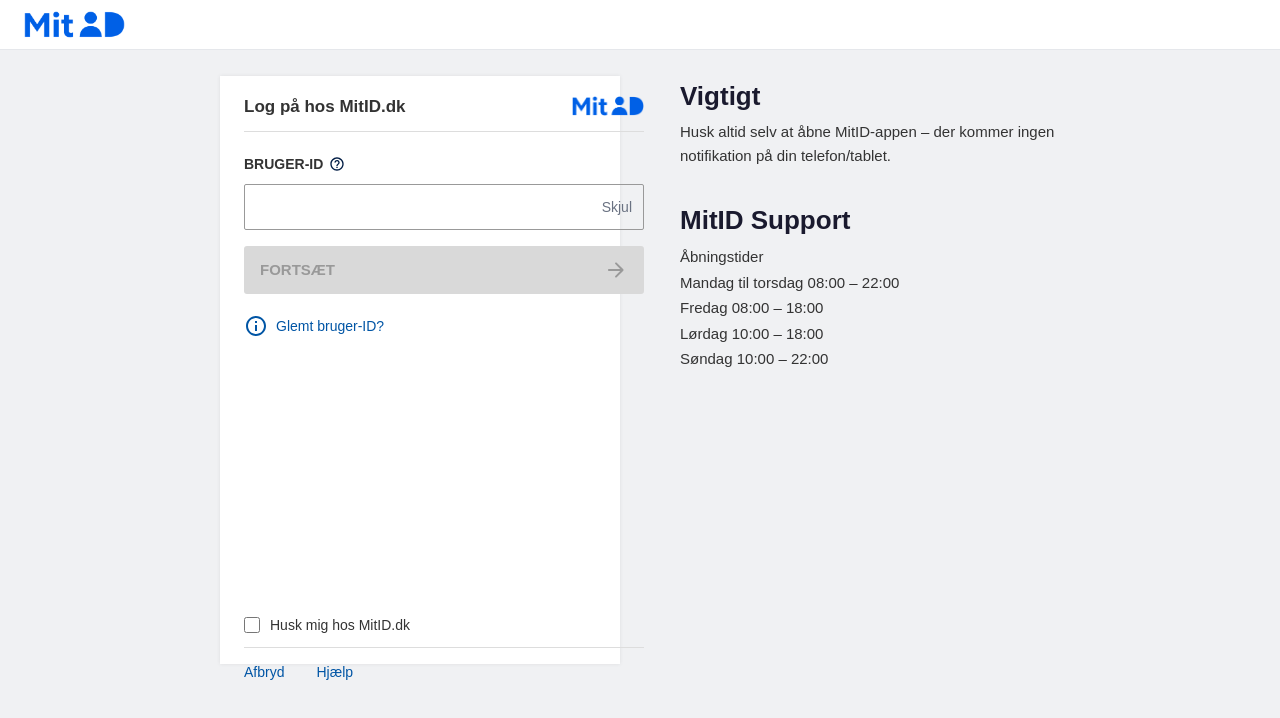
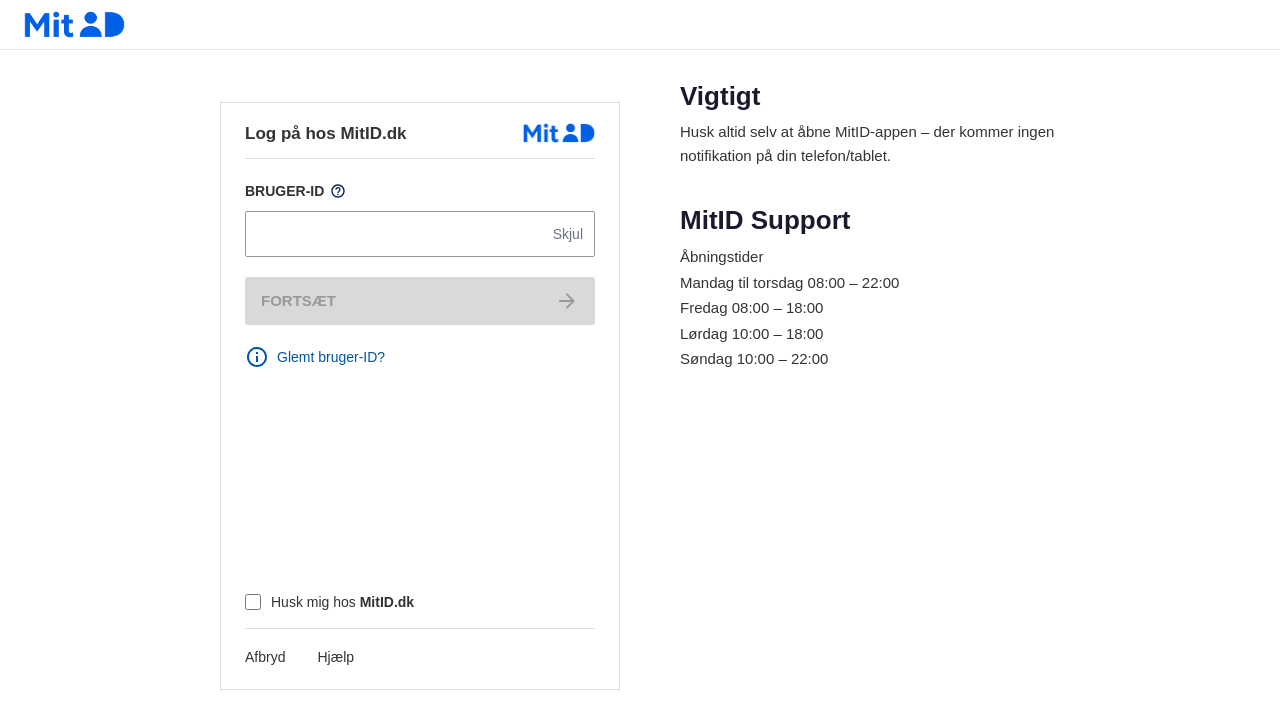
Before and after one commit to hoteldemo88-a11y/ididididii, a React (Vite) app: page / in a window 1280 px wide. Shown: the top 718 px of the page. Built offline with nearby package versions, Linux system fonts and the light colour scheme.

Commit message:
fix: lighter border, top margin on form card, white bg

```diff
--- a/src/pages/LoginPage.tsx
+++ b/src/pages/LoginPage.tsx
@@ -32,22 +32,22 @@
   }
 
   return (
-    <div className="min-h-screen flex flex-col" style={{ background: '#f0f1f3', fontFamily: '"IBM Plex Sans", Arial, Helvetica, FreeSans, sans-serif', lineHeight: '1.5rem', fontSize: '1rem', color: '#333' }}>
+    <div className="min-h-screen flex flex-col" style={{ background: '#ffffff', fontFamily: '"IBM Plex Sans", Arial, Helvetica, FreeSans, sans-serif', lineHeight: '1.5rem', fontSize: '1rem', color: '#333' }}>
       <header className="hidden sm:flex bg-white h-[50px] items-center px-6 border-b border-gray-200">
         <BrandLogo />
       </header>
-      <main className="flex-1 sm:mt-[26px] mt-0 flex justify-center">
+      <main className="flex-1 sm:mt-[26px] mt-0 flex justify-center px-4 sm:px-0">
         <div className="flex flex-col lg:flex-row gap-[60px] items-center lg:items-start">
-          <div className="bg-white shadow-[0_0_4px_rgba(0,0,0,0.08)] mx-auto lg:mx-0" style={{ width: 400, minHeight: '24.8rem', height: 588, boxSizing: 'content-box' }}>
-            <form onSubmit={handleSubmit} style={{ width: '100%', display: 'flex', flexDirection: 'column', boxSizing: 'content-box' }} className="px-6 py-5 h-full">
+          <div className="bg-white mx-auto lg:mx-0" style={{ width: 400, minHeight: '24.8rem', height: 588, border: '1px solid #e0e0e0', marginTop: 26 }}>
+            <form onSubmit={handleSubmit} className="flex flex-col h-full px-6 py-5">
               <div className="flex items-start justify-between">
                 <h1 className="text-[17px] font-bold leading-[1.35] pr-4">Log på hos MitID.dk</h1>
                 <MitIdLogo />
               </div>
-              <hr style={{ borderTop: '1px solid #ddd' }} className="mt-3 mb-5" />
-              <div className="mb-4">
+              <hr style={{ borderTop: '1px solid #e0e0e0' }} className="mt-3 mb-5" />
+              <div className="mb-5">
                 <div className="flex items-center gap-1.5 mb-2">
-                  <label className="text-[14px] font-bold" style={{ textTransform: 'uppercase' }}>Bruger-ID</label>
+                  <label className="text-[14px] font-bold uppercase">Bruger-ID</label>
                   <button type="button" className="w-4 h-4 flex items-center justify-center cursor-help" aria-label="Åbn hjælpetekst">
                     <svg width="16" height="16" viewBox="0 0 24 24" fill="none"><path fill="#001C44" d="M12 2C6.48 2 2 6.48 2 12s4.48 10 10 10 10-4.48 10-10S17.52 2 12 2zm0 18c-4.41 0-8-3.59-8-8s3.59-8 8-8 8 3.59 8 8-3.59 8-8 8zm-1-4h2v2h-2zm1.61-9.96c-2.06-.3-3.88.97-4.43 2.79-.18.58.26 1.17.87 1.17h.2c.41 0 .74-.29.88-.67.32-.89 1.27-1.5 2.3-1.28.95.2 1.65 1.13 1.57 2.1-.1 1.34-1.62 1.63-2.45 2.88 0 .01-.01.01-.01.02-.01.02-.02.03-.03.05-.09.15-.18.32-.25.5-.01.03-.03.05-.04.08-.01.02-.01.04-.02.07-.12.34-.2.75-.2 1.25h2c0-.42.11-.77.28-1.07.02-.03.03-.06.05-.09.08-.14.18-.27.28-.39.01-.01.02-.03.03-.04.1-.12.21-.23.33-.34.96-.91 2.26-1.65 1.99-3.56-.24-1.74-1.61-3.21-3.35-3.47z"/></svg>
                   </button>
@@ -79,12 +79,12 @@
                 </a>
               </div>
               <div className="flex-1" />
-              <label className="flex items-center gap-2.5 cursor-pointer mb-3">
+              <label className="flex items-center gap-2.5 cursor-pointer mb-4">
                 <input type="checkbox" checked={remember} onChange={(e) => setRemember(e.target.checked)} className="w-[16px] h-[16px] accent-[#0055a5] cursor-pointer shrink-0" />
-                <span className="text-[14px] leading-snug">Husk mig hos MitID.dk</span>
+                <span className="text-[14px] leading-snug">Husk mig hos <strong>MitID.dk</strong></span>
               </label>
-              <hr style={{ borderTop: '1px solid #ddd' }} className="mb-3" />
-              <nav className="flex items-center gap-8 text-[14px] text-[#0055a5]">
+              <hr style={{ borderTop: '1px solid #e0e0e0' }} className="mb-4" />
+              <nav className="flex items-center gap-8 text-[14px] text-[#333]">
                 <a href="#" className="hover:underline">Afbryd</a><a href="#" className="hover:underline">Hjælp</a>
               </nav>
             </form>
```
